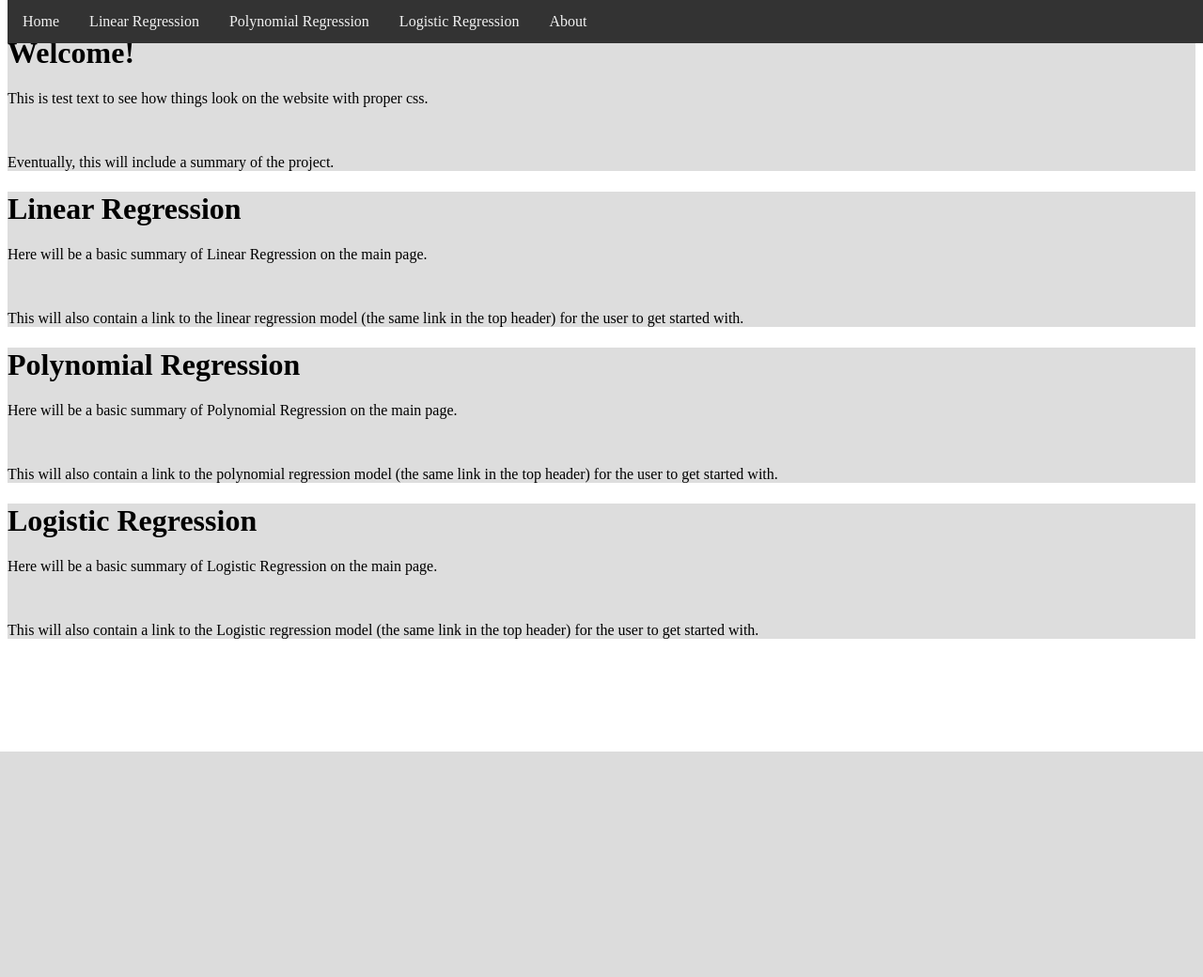
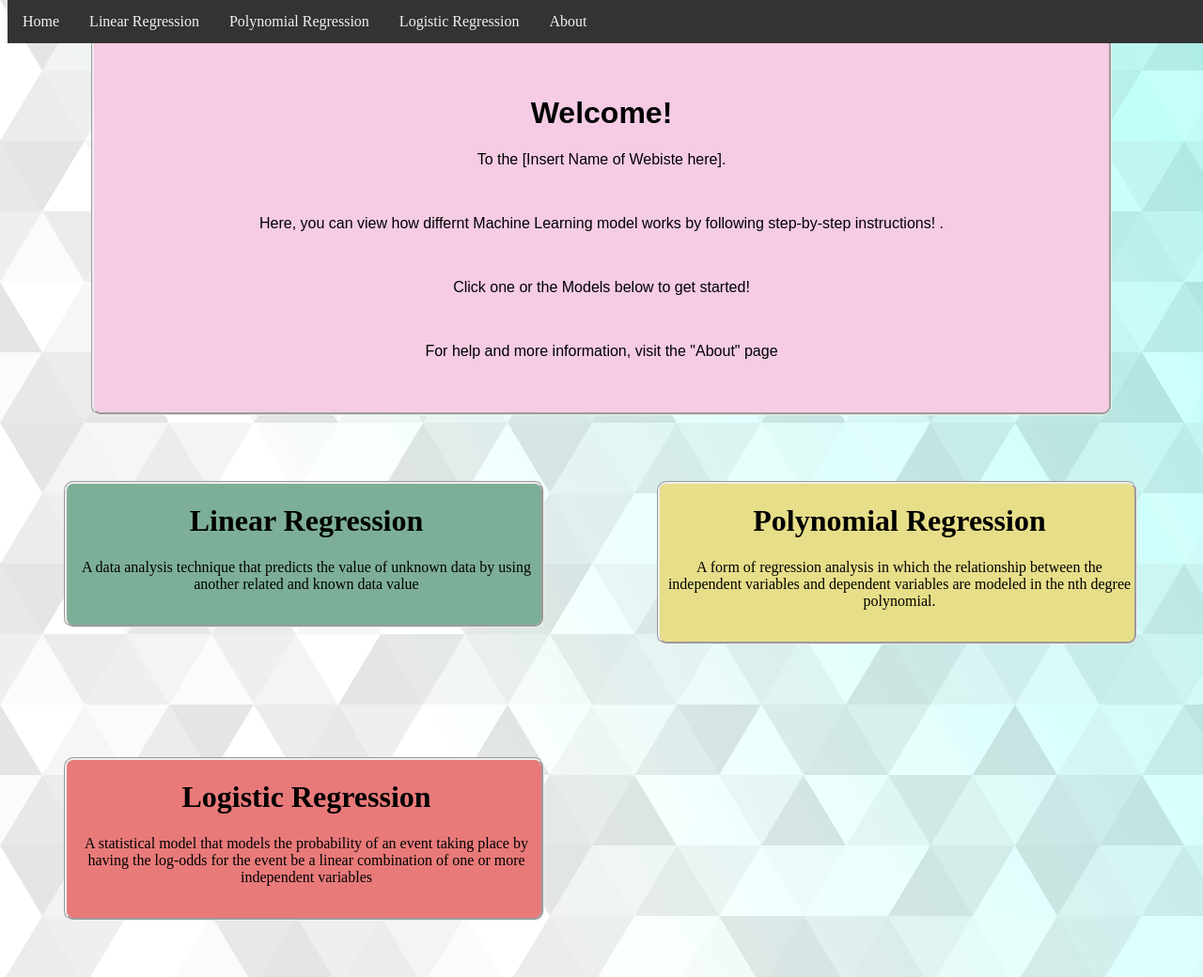
Before and after one commit to TAWinterton2/CS-F600-ML-GUI, a Flask app: page / in a window 1280 px wide. Shown: the whole page at 94% size. Before the commit the page ends 800 px from the top, so only its background shows below. Run offline with Flask 3, Linux system fonts and the light colour scheme.

Commit message:
Updated CSS styling

```diff
--- a/website/static/css/style.css
+++ b/website/static/css/style.css
@@ -7,6 +7,7 @@
   width: 100%; /* Full width */
   z-index:1;
 }
+
 
 /* Links inside the navbar */
 .navbar a {
@@ -28,6 +29,10 @@
 .main {
   margin-top: 3%; /* Add a top margin to avoid content overlay */
   height:100%;
+  background-repeat: no-repeat;
+  background-size:  auto;
+
+
 }
 
 .steps {
@@ -42,18 +47,65 @@
 float: right;
 }
 
-.output {
-  background-color: silver;
+.welcome_tab {
+font-family: Arial, Helvetica, sans-serif;
+text-align: center;
+border-style: groove;
+border-radius:10px;
+background-color: rgb(245, 204, 228);
+
 margin: 10px auto;
 padding: 40px;
+
+height: auto;
+width: 1000px;
 }
 
-.intro {
-    background:#ddd ;
+.lin_reg_tab {
+  text-align: center;
+
+  border-style:groove;
+  border-radius: 10px;
+  height: auto;
+  width: 500px;
+  padding-left: 5px;
+  background:#7daf98 ;
+  float: left;
+  margin: 60px;
+}
+
+
+.poly_reg_tab {
+  text-align: center;
+
+  border-style:groove;
+  border-radius: 10px;
+  float: left;
+  height: auto;
+  padding-left: 5px;
+  width: 500px;
+  margin: 60px;
+
+  background:#e7de89;
+}
+
+.log_reg_tab {
+  text-align: center;
+
+  background:#e97a7a ;
+  border-radius: 10px;
+  border-style: groove;
+  float: left;
+  height: auto;
+  padding-left: 5px;
+  width: 500px;
+  margin: 60px;
 }
 
 body{
-  background-image: linear-gradient((to right, blue, white))
+background-image: url(subtle-prism.svg);
+background-repeat: no-repeat;
+background-size: 3000px 3000px;
 }
 
 .ML{
@@ -63,6 +115,7 @@ body{
 /*style the form*/
 
 #regForm {
+border-radius: 20px;
 background-color: #a8d5e0;
 margin: 10px auto;
 padding: 20px;
@@ -70,6 +123,15 @@ body{
 min-width: 300px;
 border: 1px solid #89ebb2;
 float: left;
+}
+
+.output{
+  text-align: center;
+  background-color: #90f3c5;
+  margin: 10px;
+  border-radius: 20px;
+  width: auto;
+
 }
 
 /* Style Input Fields*/
--- a/website/templates/index.html
+++ b/website/templates/index.html
@@ -6,33 +6,34 @@
 {% endblock %}
 
 {% block body %}
+
 <div class="main">
-    <div class="intro">
+    <div class="welcome_tab">
         <h1>Welcome!</h1>
-        <p>This is test text to see how things look on the website with proper css.</p>
+        <p>To the [Insert Name of Webiste here].</p>
         <br/>
-        <p>Eventually, this will include a summary of the project.</p>
+        <p>Here, you can view how differnt Machine Learning model works by following step-by-step instructions! .</p>
+        <br/>
+        <p>Click one or the Models below to get started!</p>
+        <br>
+        <p>For help and more information, visit the "About" page</p>
     </div>
-    <div class="intro">
+    <div class="lin_reg_tab">
         <h1>Linear Regression</h1>
-        <p>Here will be a basic summary of Linear Regression on the main page.</p>
+        <p>A data analysis technique that predicts the value of unknown data by using another related and known data value</p>
         <br/>
-        <p>This will also contain a link to the linear regression model (the same link in the top header) for the user to get
-            started with.</p>
     </div>
-    <div class="intro">
+    <div class="poly_reg_tab">
         <h1>Polynomial Regression</h1>
-        <p>Here will be a basic summary of Polynomial Regression on the main page.</p>
+        <p>A form of regression analysis in which the relationship between
+            the independent variables and dependent variables are modeled in the nth degree polynomial.</p>
         <br/>
-        <p>This will also contain a link to the polynomial regression model (the same link in the top header) for the user to get
-            started with.</p>
     </div>
-    <div class="intro">
+    <div class="log_reg_tab">
         <h1>Logistic Regression</h1>
-        <p>Here will be a basic summary of Logistic Regression on the main page.</p>
+        <p>  A statistical model that models the probability of an event taking place by
+            having the log-odds for the event be a linear combination of one or more independent variables</p>
         <br/>
-        <p>This will also contain a link to the Logistic regression model (the same link in the top header) for the user to get
-            started with.</p>
     </div>
 </div>
 {% endblock %}
--- a/website/templates/ml_form.html
+++ b/website/templates/ml_form.html
@@ -26,9 +26,8 @@
                     <p>Below is a link that downloads a dummy CSV file that the user can use for testing</p>
                     <p><a href="">https://cdn.wsform.com/wp-content/uploads/2020/06/probability.csv.</a></p>
                     <p>Otherwise, the user can upload a .csv/.zip file.</p>
-                    <input type="file" name="file" accept=".csv"> <!--<input type="submit" value="Submit File">-->
+                    <input type="file" name="file" accept=".csv">
                     <p style="color:crimson">Here will be a notification that will appear when the file has been accepted or if an error occurred.</p>
-                    <!--<p><input placeholder="PutsomthingHere" oninput="this.className = ''" class="t"></p>-->
                 </div>
 
                 <!-- Div for Scaling the Data Set-->
```
Also changed, not shown: website/static/css/Denali-mountain.avif (added), website/static/css/code-busting.jpg (added), website/static/css/subtle-prism.svg (added), website/static/css/uaf-campus_TP.jpg (added), website/static/css/uaf-westridge-aerial.jpg (added), website/static/css/workstation.png (added), website/templates/base.html (line endings or trailing spaces). Lines whose indentation alone changed are shown as unchanged.
